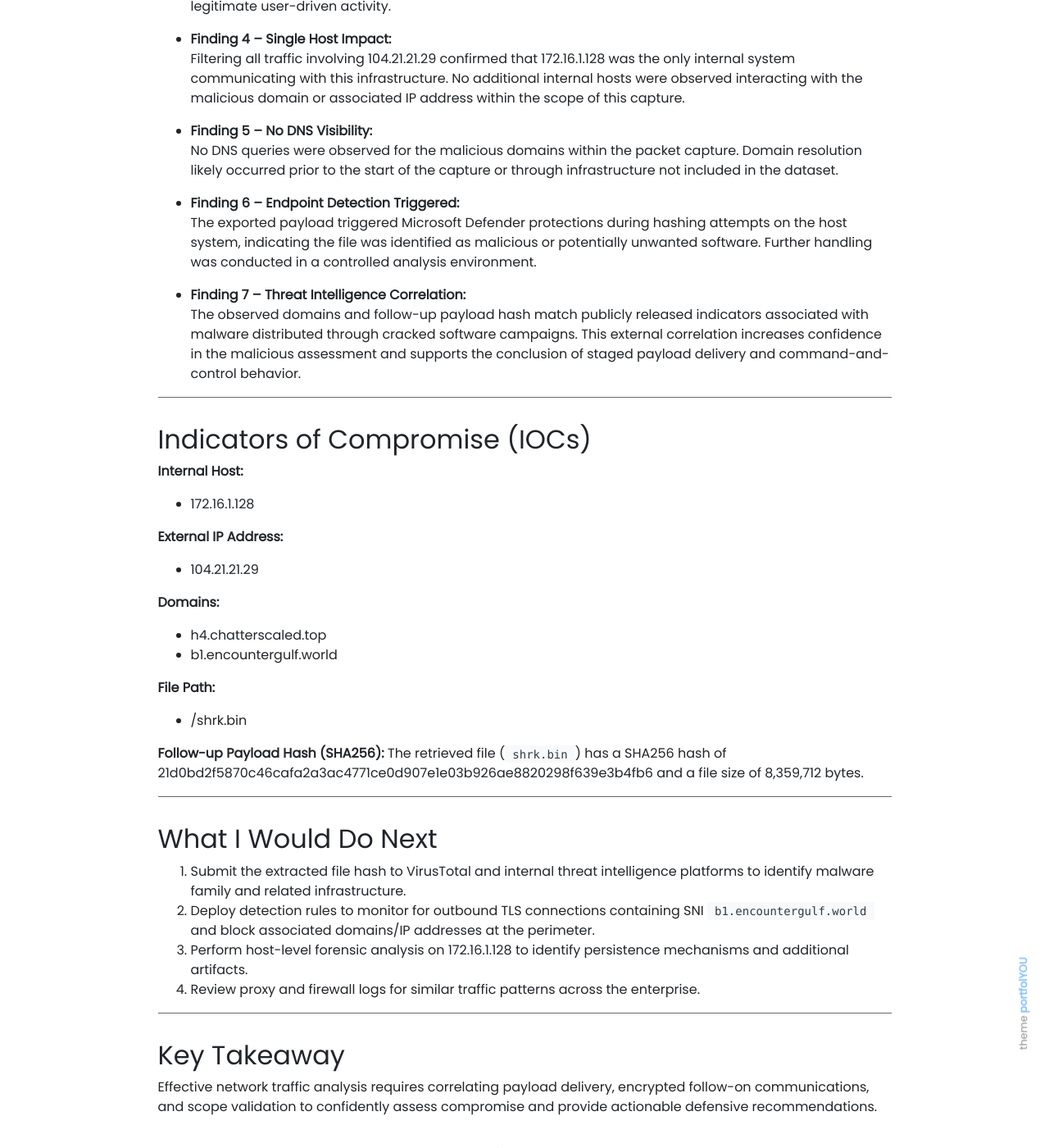
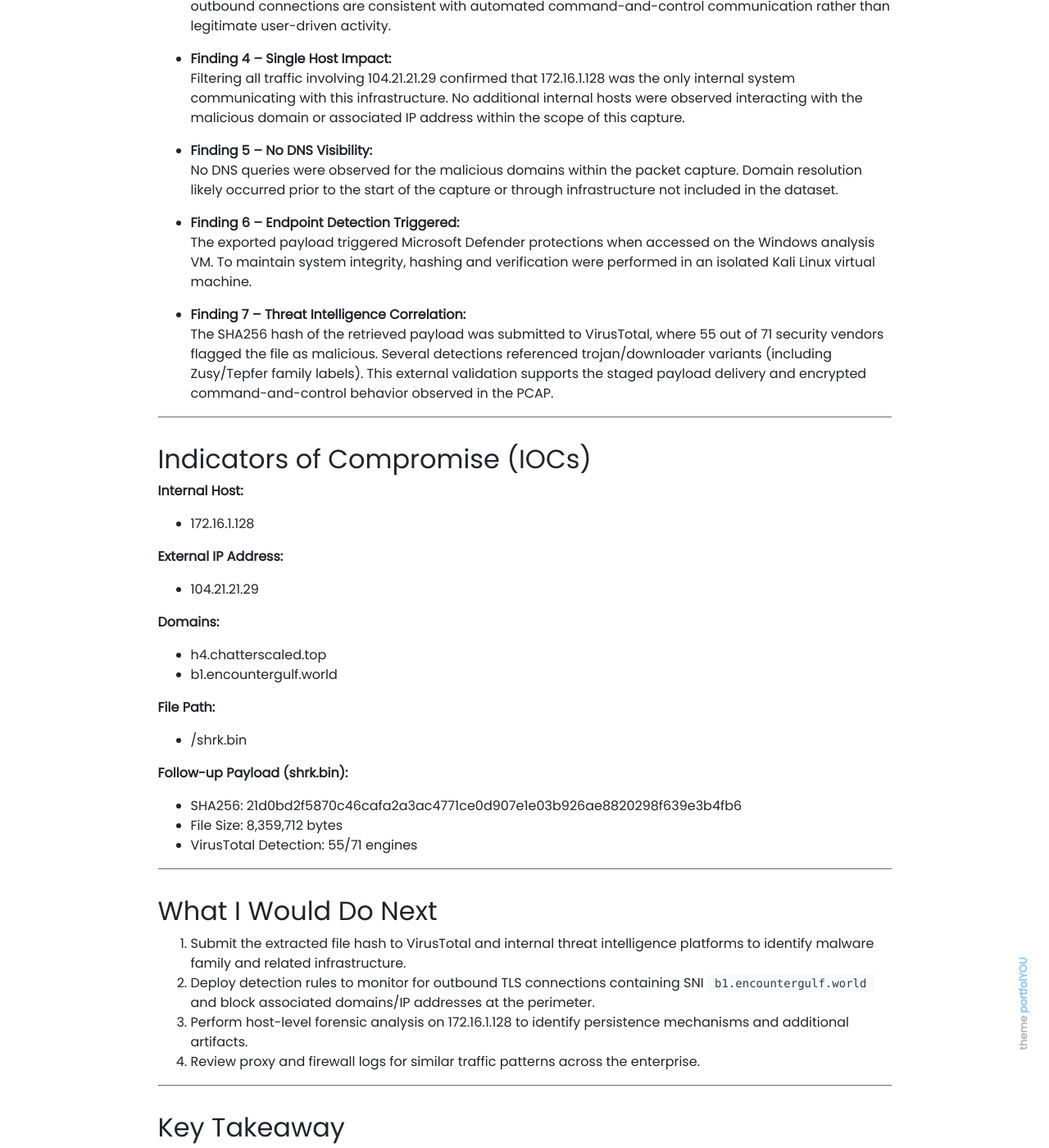
Before and after one commit to RickJaimesDez/RickJaimesDez.github.io, a Jekyll site: the page built from _writeups/network-traffic-investigation.md, in a window 1280 px wide and 1400 px high, scrolled down 3278 px. Shown: the whole window at 82% size. Built offline with Jekyll 4.4.1, drawn with Linux system fonts in a browser that asks for light colours; some of the changed text lies outside the part shown.

Commit message:
Update network-traffic-investigation.md

```diff
--- a/_writeups/network-traffic-investigation.md
+++ b/_writeups/network-traffic-investigation.md
@@ -5,7 +5,7 @@ title: "Network Traffic Investigation"
 ## Overview
 **Goal:** Identify the infected host, confirm malicious payload delivery, analyze encrypted follow-on communications, and extract actionable indicators of compromise from a public malware PCAP.
 
-**Environment:** Windows 10 virtual machine running in VirtualBox with Wireshark used for packet analysis.
+**Environment:** Windows 10 virtual machine (VirtualBox) for packet analysis, Kali Linux virtual machine for secure file hashing, Wireshark for traffic inspection, and sha256sum for payload verification.
 
 **Data/Evidence:** 2025-06-20-traffic-from-running-the-malware.pcap (Malware-Traffic-Analysis dataset)
 
@@ -56,10 +56,10 @@ Filtering all traffic involving 104.21.21.29 confirmed that 172.16.1.128 was the
 No DNS queries were observed for the malicious domains within the packet capture. Domain resolution likely occurred prior to the start of the capture or through infrastructure not included in the dataset.
 
 - **Finding 6 – Endpoint Detection Triggered:**
-The exported payload triggered Microsoft Defender protections during hashing attempts on the host system, indicating the file was identified as malicious or potentially unwanted software. Further handling was conducted in a controlled analysis environment.
+The exported payload triggered Microsoft Defender protections when accessed on the Windows analysis VM. To maintain system integrity, hashing and verification were performed in an isolated Kali Linux virtual machine.
 
 - **Finding 7 – Threat Intelligence Correlation:**
-The observed domains and follow-up payload hash match publicly released indicators associated with malware distributed through cracked software campaigns. This external correlation increases confidence in the malicious assessment and supports the conclusion of staged payload delivery and command-and-control behavior.
+The SHA256 hash of the retrieved payload was submitted to VirusTotal, where 55 out of 71 security vendors flagged the file as malicious. Several detections referenced trojan/downloader variants (including Zusy/Tepfer family labels). This external validation supports the staged payload delivery and encrypted command-and-control behavior observed in the PCAP.
 
 ---
 
@@ -78,8 +78,10 @@ The observed domains and follow-up payload hash match publicly released indicato
 **File Path:**
 - /shrk.bin
 
-**Follow-up Payload Hash (SHA256):**
-The retrieved file (`shrk.bin`) has a SHA256 hash of 21d0bd2f5870c46cafa2a3ac4771ce0d907e1e03b926ae8820298f639e3b4fb6 and a file size of 8,359,712 bytes.
+**Follow-up Payload (shrk.bin):**
+- SHA256: 21d0bd2f5870c46cafa2a3ac4771ce0d907e1e03b926ae8820298f639e3b4fb6
+- File Size: 8,359,712 bytes
+- VirusTotal Detection: 55/71 engines
 
 ---
 
```
